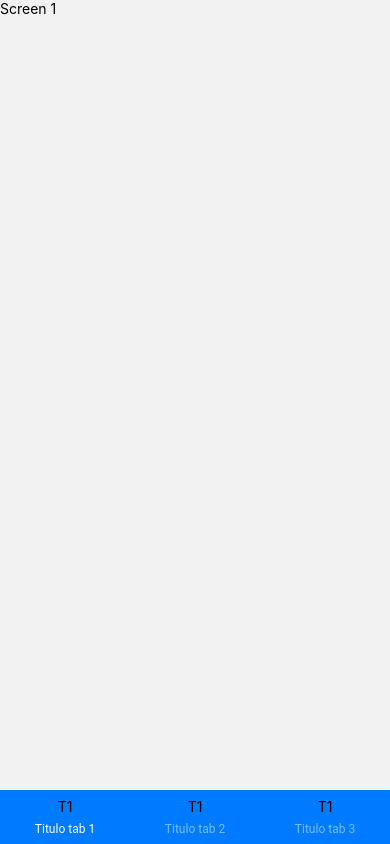
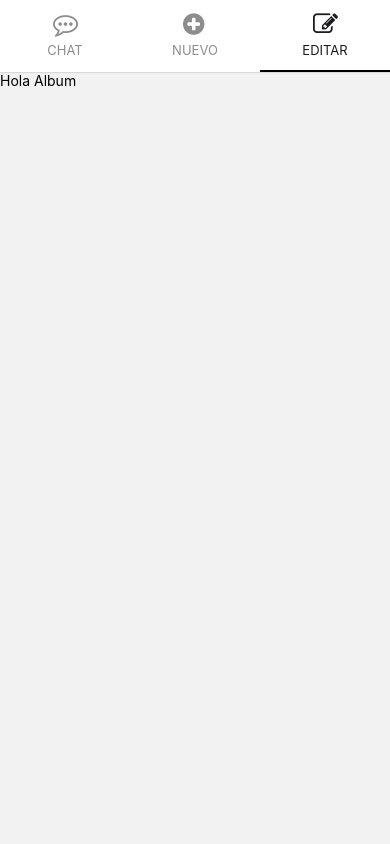
Before and after one commit to urielcrow/navegacion-react-native, a React Native app: screen /Albums in a window 390 px wide. Built offline with nearby package versions, Linux system fonts and the light colour scheme.

Commit message:
fin del bloque

```diff
--- a/App.tsx
+++ b/App.tsx
@@ -4,7 +4,8 @@ import { NavigationContainer } from '@react-navigation/native';
 import { LogBox } from 'react-native';
 // import { StackNavigator } from './src/navigator/StackNavigator';
 // import { DrawerNavigatorAvanzado } from './src/navigator/DrawerNavigatorAvanzado';
-import { TabsNavigator } from './src/navigator/TabNavigator';
+//import { TabsNavigator } from './src/navigator/TabNavigator';
+import { TopNavigator } from './src/navigator/TopNavigator';
 LogBox.ignoreLogs(["[react-native-gesture-handler] Seems like you\'re using an old API with gesture components, check out new Gestures system!",]);
 
 
@@ -13,7 +14,8 @@ export const App = () => {
     <NavigationContainer>
       {/* <StackNavigator /> */}
       {/* <DrawerNavigatorAvanzado /> */}
-      <TabsNavigator/>
+      {/* <TabsNavigator/> */}
+      <TopNavigator />
     </NavigationContainer>
   )
 }
--- a/package.json
+++ b/package.json
@@ -10,17 +10,21 @@
     "lint": "eslint . --ext .js,.jsx,.ts,.tsx"
   },
   "dependencies": {
+    "@react-navigation/bottom-tabs": "^6.3.1",
     "@react-navigation/drawer": "^6.3.3",
     "@react-navigation/material-bottom-tabs": "^6.2.1",
+    "@react-navigation/material-top-tabs": "^6.2.1",
     "@react-navigation/native": "^6.0.8",
     "@react-navigation/stack": "^6.1.1",
     "react": "17.0.2",
     "react-native": "0.67.4",
     "react-native-gesture-handler": "^2.3.2",
+    "react-native-pager-view": "^5.4.15",
     "react-native-paper": "^4.12.0",
     "react-native-reanimated": "^2.5.0",
     "react-native-safe-area-context": "^4.2.4",
     "react-native-screens": "^3.13.1",
+    "react-native-tab-view": "^3.1.1",
     "react-native-vector-icons": "^9.1.0"
   },
   "devDependencies": {
@@ -29,6 +33,7 @@
     "@react-native-community/eslint-config": "^2.0.0",
     "@types/jest": "^26.0.23",
     "@types/react-native": "^0.66.15",
+    "@types/react-native-vector-icons": "^6.4.10",
     "@types/react-test-renderer": "^17.0.1",
     "@typescript-eslint/eslint-plugin": "^5.7.0",
     "@typescript-eslint/parser": "^5.7.0",
--- /dev/null
+++ b/src/navigator/TopNavigator.tsx
@@ -0,0 +1,65 @@
+import React from 'react';
+import { Text } from 'react-native';
+//import { useSafeAreaInsets } from 'react-native-safe-area-context';
+import { createMaterialTopTabNavigator } from '@react-navigation/material-top-tabs';
+import FontAwesome from 'react-native-vector-icons/FontAwesome';
+import { Chat } from '../screens/Chat';
+import { Contact } from '../screens/Contact';
+import { Albums } from '../screens/Albums';
+
+const Tab = createMaterialTopTabNavigator();
+
+export const TopNavigator = ()=> {
+
+    //const insets = useSafeAreaInsets();
+
+    return (
+        <Tab.Navigator
+            // style={{
+            //     padding: top
+            // }}
+            screenOptions={({route}) => ({
+                tabBarPressColor: 'black',
+                tabBarShowIcon: true,
+                tabBarIndicatorStyle: {
+                    backgroundColor: 'black',
+                },
+                // tabBarStyle: {
+                //     //en ios es shadowColor:"transparent"
+                //     shadowColor:"transparent",
+                //     elevation: 0,
+                //   },
+                tabBarLabelStyle: {
+                    //fontSize: 20 ,
+                },
+                tabBarStyle: {
+                //paddingVertical: 30,
+                // backgroundColor: 'white'
+                },
+                tabBarIconStyle: {
+                    // flexDirection: 'row',
+                    // justifyContent: 'center',
+                },
+                tabBarIcon: ({color}) => {
+                    let iconName: string = '';
+                    switch (route.name) {
+                      case 'Chat':
+                        iconName = 'commenting-o';
+                        break;
+                      case 'Contact':
+                        iconName = 'plus-circle';
+                        break;
+                      case 'Albums':
+                        iconName = 'pencil-square-o';
+                        break;
+                    }
+                    return <FontAwesome name={iconName} size={25} style={{color}}/>;
+                  },
+            })}
+        >
+            <Tab.Screen name="Chat" options={{ title:"CHAT" }} component={Chat} />
+            <Tab.Screen name="Contact" options={{ title:"NUEVO" }} component={Contact} />
+            <Tab.Screen name="Albums" options={{ title:"EDITAR" }} component={Albums} />
+        </Tab.Navigator>
+    );
+}
--- /dev/null
+++ b/src/screens/Albums.tsx
@@ -0,0 +1,10 @@
+import React from 'react'
+import { Text, View } from 'react-native'
+
+export const Albums = ()=> {
+    return (
+        <View>
+            <Text>Hola Album</Text>
+        </View>
+    )
+}
--- /dev/null
+++ b/src/screens/Chat.tsx
@@ -0,0 +1,10 @@
+import React from 'react'
+import { Text, View } from 'react-native'
+
+export const Chat = ()=> {
+    return (
+        <View>
+            <Text>Hola Chat</Text>
+        </View>
+    )
+}
--- /dev/null
+++ b/src/screens/Contact.tsx
@@ -0,0 +1,10 @@
+import React from 'react'
+import { Text, View } from 'react-native'
+
+export const Contact = ()=> {
+    return (
+        <View>
+            <Text>Hola Contact</Text>
+        </View>
+    )
+}
```
Also changed, not shown: 2 other files (tests, documents, lock files or other folders).
